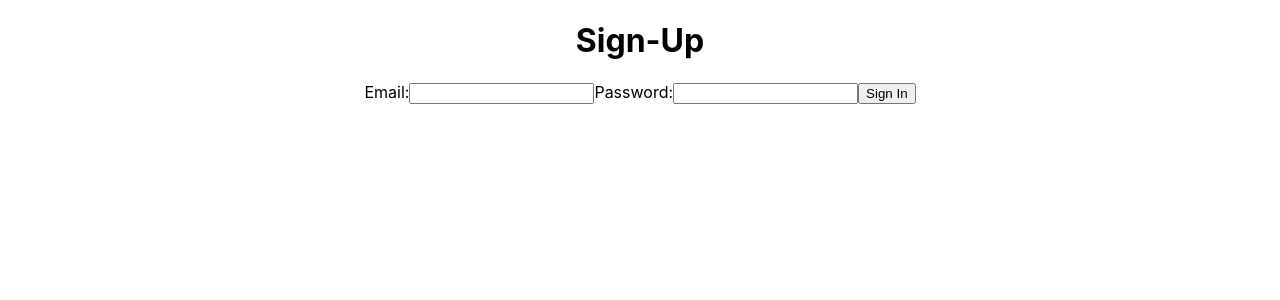
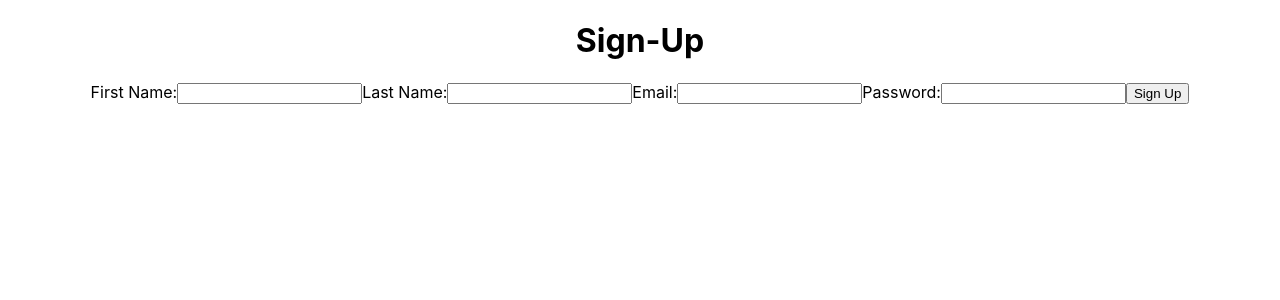
Before and after one commit to Allison-Ause/giftplanner-prelim, a React (Create React App) app: page /auth/sign-up in a window 1280 px wide. Shown: the top 300 px of the page. Built offline with nearby package versions, Linux system fonts and the light colour scheme.

Commit message:
sign up form creates object from Formdata within handleSubmit function

```diff
--- a/src/components/AuthPage.js
+++ b/src/components/AuthPage.js
@@ -4,13 +4,5 @@ import SignUpForm from './SignUpForm';
 
 export default function Auth() {
   const { type: authMethod } = useParams();
-  // const presentableAuthMethod = authMethod === 'sign-in' ? 'Sign In' : 'Sign Up';
-  return (
-    <div>
-      {(authMethod === 'sign-up' && <h1>Sign-Up</h1>) ||
-        (authMethod === 'sign-in' && <h1>Sign-In</h1>)}
-
-      {authMethod === 'sign-up' ? <SignInForm /> : <SignUpForm />}
-    </div>
-  );
+  return <div>{authMethod === 'sign-up' ? <SignUpForm /> : <SignInForm />}</div>;
 }
--- a/src/components/SignInForm.js
+++ b/src/components/SignInForm.js
@@ -1,5 +1,7 @@
 export default function SignInForm() {
   return (
+    <>
+      <h1>Sign-In</h1>
       <form>
         <label>
           Email:
@@ -11,5 +13,6 @@ export default function SignInForm() {
         </label>
         <button>Sign In</button>
       </form>
+    </>
   );
 }
--- a/src/components/SignUpForm.js
+++ b/src/components/SignUpForm.js
@@ -1,23 +1,46 @@
 export default function SignUpForm() {
+  const handleSignUp = (e) => {
+    e.preventDefault();
+    const formData = new FormData(e.target);
+    // console.log('formData', formData);
+    const newUser = {
+      firstName: formData.get('firstName'),
+      lastName: formData.get('lastName'),
+      email: formData.get('email'),
+      password: formData.get('password'),
+      // firstName: e.target.firstName,
+      // lastName: e.target.lastName,
+      // email: e.target.email,
+      // password: e.target.password,
+    };
+
+    console.log('newUser', newUser);
+    // get formData
+    // send to userContext for processing?
+  };
+
   return (
-    <form>
+    <>
+      <h1>Sign-Up</h1>
+      <form onSubmit={handleSignUp}>
         <label>
           First Name:
-        <input />
+          <input type="text" name="firstName" />
         </label>
         <label>
           Last Name:
-        <input />
+          <input type="text" name="lastName" />
         </label>
         <label>
           Email:
-        <input />
+          <input type="text" name="email" />
         </label>
         <label>
           Password:
-        <input />
+          <input type="text" name="password" />
         </label>
-      <button>Sign Up</button>
+        <button type="submit">Sign Up</button>
       </form>
+    </>
   );
 }
```
Lines whose indentation alone changed are shown as unchanged.
